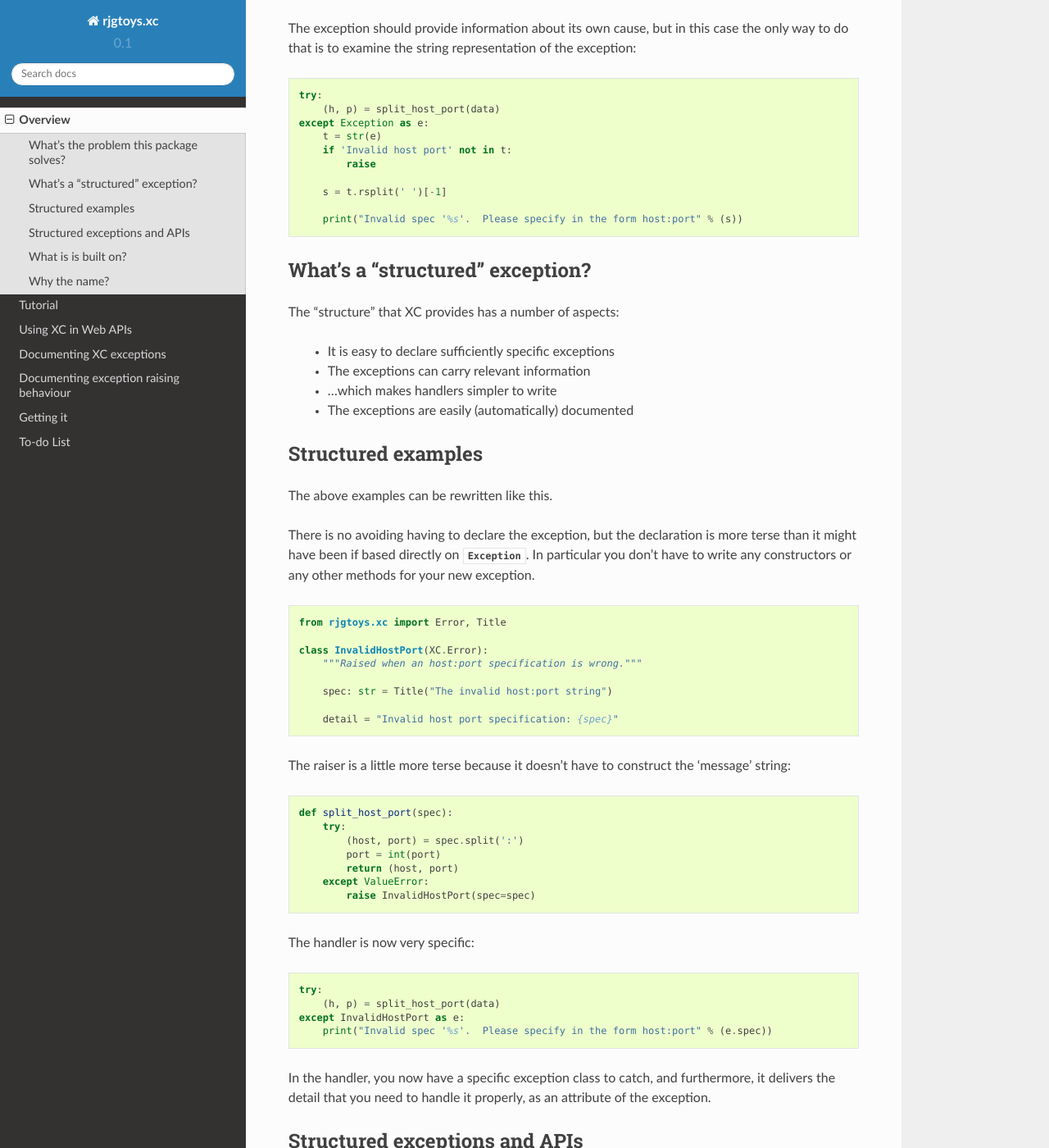
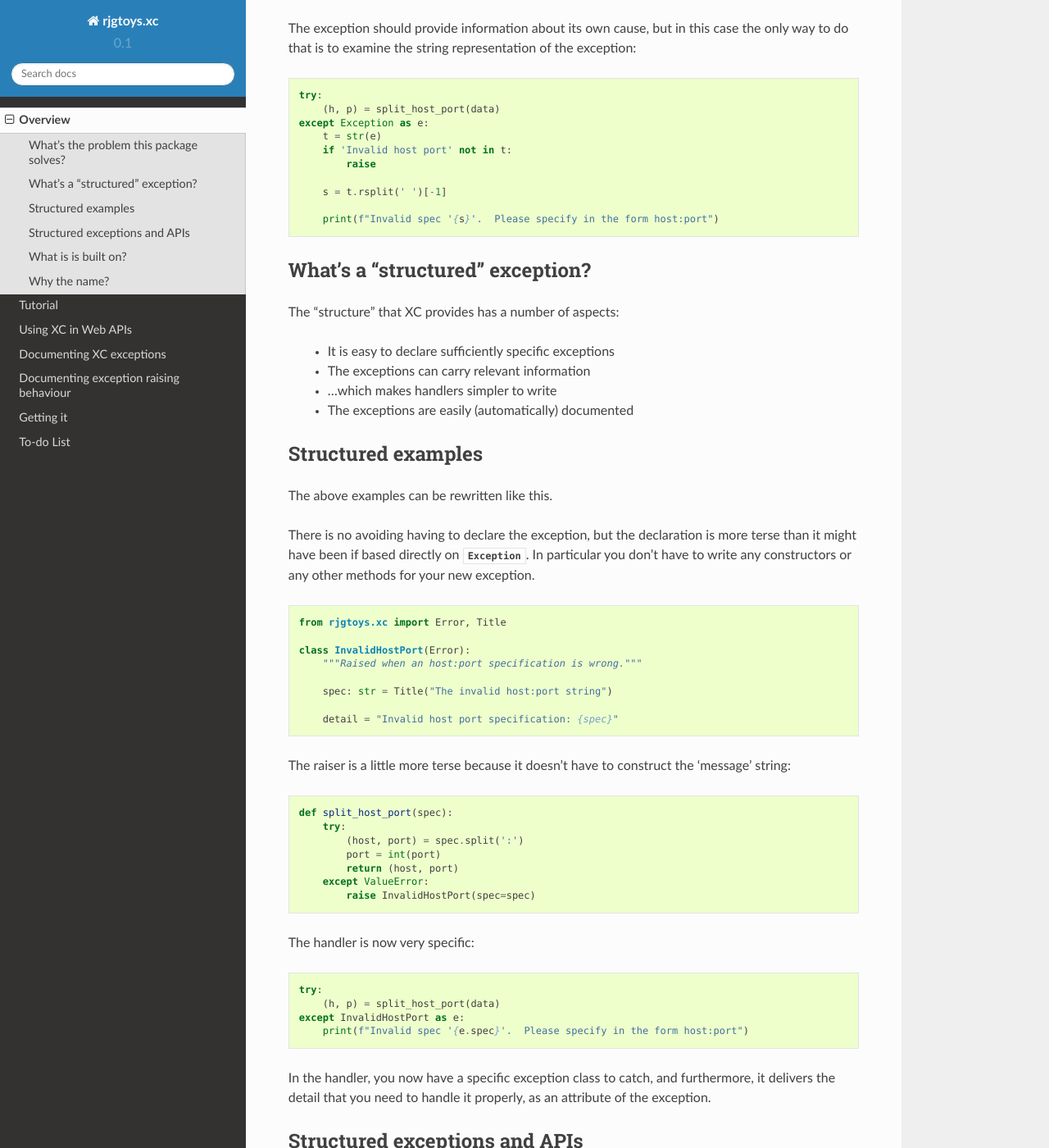
Before and after one commit to bobgautier/rjgtoys-xc, a Sphinx documentation site: the page built from doc/source/overview.rst, in a window 1280 px wide and 1400 px high, scrolled down 1441 px. Shown: the whole window at 82% size. Built offline with Sphinx 7.4.7 and the Read the Docs theme 2.0.0, drawn with Linux system fonts in a browser that asks for light colours; formulas are drawn with MathJax 3.

```diff
--- a/doc/source/overview.rst
+++ b/doc/source/overview.rst
@@ -31,7 +31,7 @@ You may have seen (or even written) code that raises exceptions like this::
             port = int(port)
             return (host, port)
         except ValueError:
-            raise Exception("Invalid host port specification: %s" % (spec))
+            raise Exception(f"Invalid host port specification: {spec}")
 
 When a 'general purpose' exception class is used, handling the exception becomes
 difficult.
@@ -70,7 +70,7 @@ is to examine the string representation of the exception::
 
         s = t.rsplit(' ')[-1]
 
-        print("Invalid spec '%s'.  Please specify in the form host:port" % (s))
+        print(f"Invalid spec '{s}'.  Please specify in the form host:port")
 
 
 What's a "structured" exception?
@@ -97,7 +97,7 @@ you don't have to write any constructors or any other methods for your new excep
 
     from rjgtoys.xc import Error, Title
 
-    class InvalidHostPort(XC.Error):
+    class InvalidHostPort(Error):
         """Raised when an host:port specification is wrong."""
 
         spec: str = Title("The invalid host:port string")
@@ -122,7 +122,7 @@ The handler is now very specific::
     try:
         (h, p) = split_host_port(data)
     except InvalidHostPort as e:
-        print("Invalid spec '%s'.  Please specify in the form host:port" % (e.spec))
+        print(f"Invalid spec '{e.spec}'.  Please specify in the form host:port")
 
 
 In the handler, you now have a specific exception class to catch, and furthermore, it delivers the detail that
--- a/doc/source/tutorial.rst
+++ b/doc/source/tutorial.rst
@@ -128,4 +128,4 @@ Both the class- and instance-attributes of an exception are available to the han
         copy_file_to_dest(src, dst):
     except InsufficientSpace as e:
         print(e)
-        print("Please free at least %d bytes, or try a different filesystem" % (e.need-e.avail))
+        print("Please free at least {need} bytes, or try a different filesystem".format(need=e.need-e.avail))
--- a/doc/source/webapi.rst
+++ b/doc/source/webapi.rst
@@ -212,7 +212,7 @@ is this method::
 
     def get(self, op, **params):
 
-        url = "%s%s" % (self.service, op)
+        url = f"{self.service}{op}"
         r = requests.get(url, params=params)
 
         if r.status_code == 400:
```
Also changed, not shown: 2 other files.
